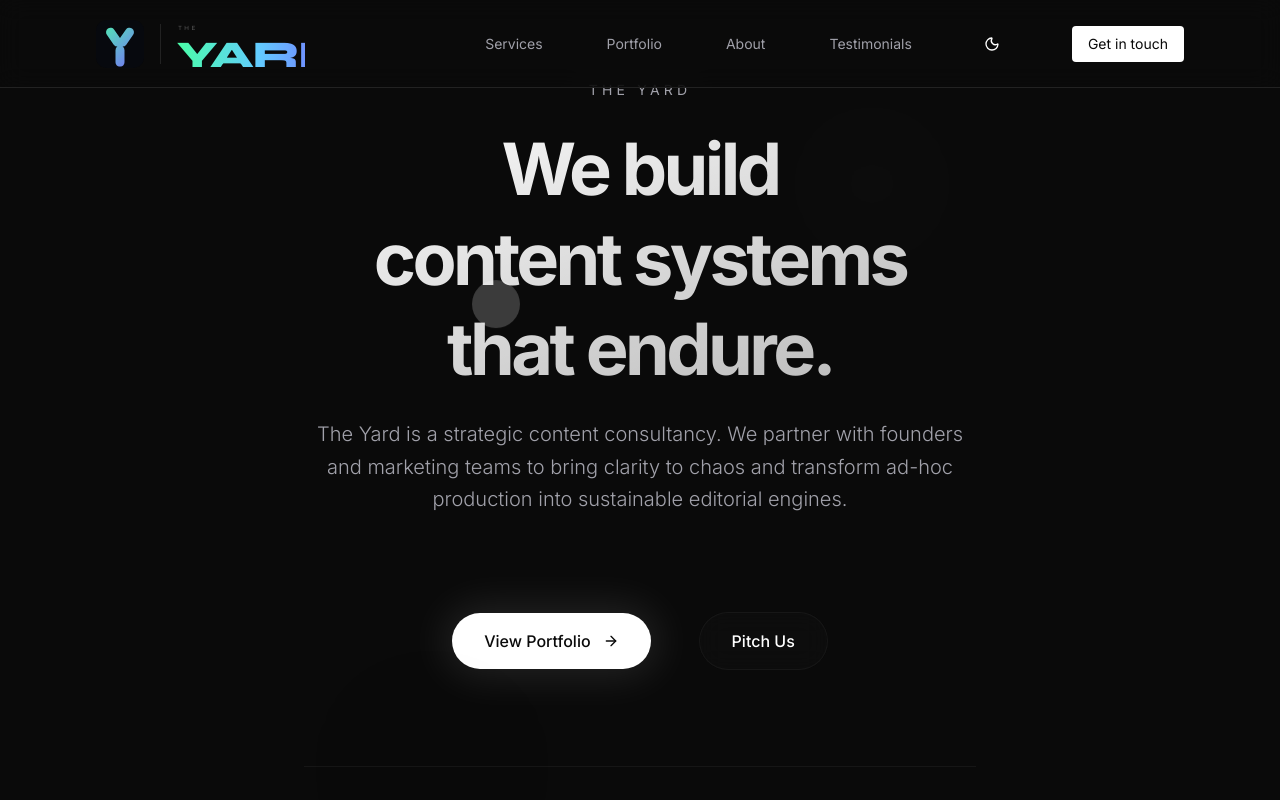
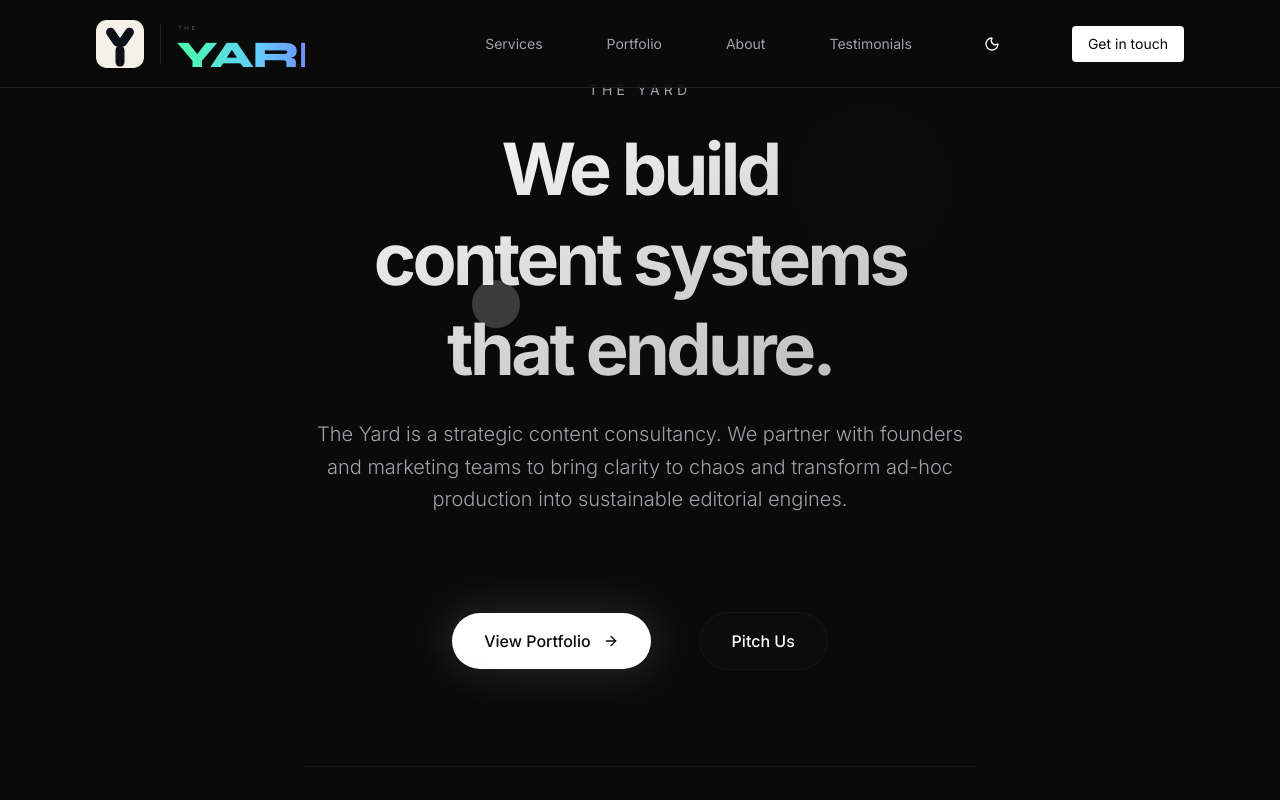
Before and after one commit to aksharsworkspace/v0-team-yard, a Next.js app: page / in a window 1280 px wide. Shown: the top 800 px of the page. Built offline with nearby package versions, Linux system fonts and the light colour scheme.

Commit message:
Update logo to Black/Cream variant

```diff
--- a/components/logo.tsx
+++ b/components/logo.tsx
@@ -15,8 +15,8 @@ export function Logo({ className = "" }: { className?: string }) {
             <rect x="32.5" y="8" width="15" height="35" rx="7.5" transform="rotate(180 40 43)" />
           </clipPath>
         </defs>
-        <rect width="80" height="80" rx="18" fill="#07090E" />
-        <rect width="80" height="80" fill="url(#g6)" clipPath="url(#c6)" />
+        <rect width="80" height="80" rx="18" fill="#F4F0E8" />
+        <rect width="80" height="80" fill="#0D0F18" clipPath="url(#c6)" />
       </svg>
       <div className="w-[1px] h-10 bg-white/10 shrink-0 hidden sm:block"></div>
       <svg viewBox="0 0 200 86" className="w-24 md:w-32 shrink-0 hidden sm:block" xmlns="http://www.w3.org/2000/svg">
```
